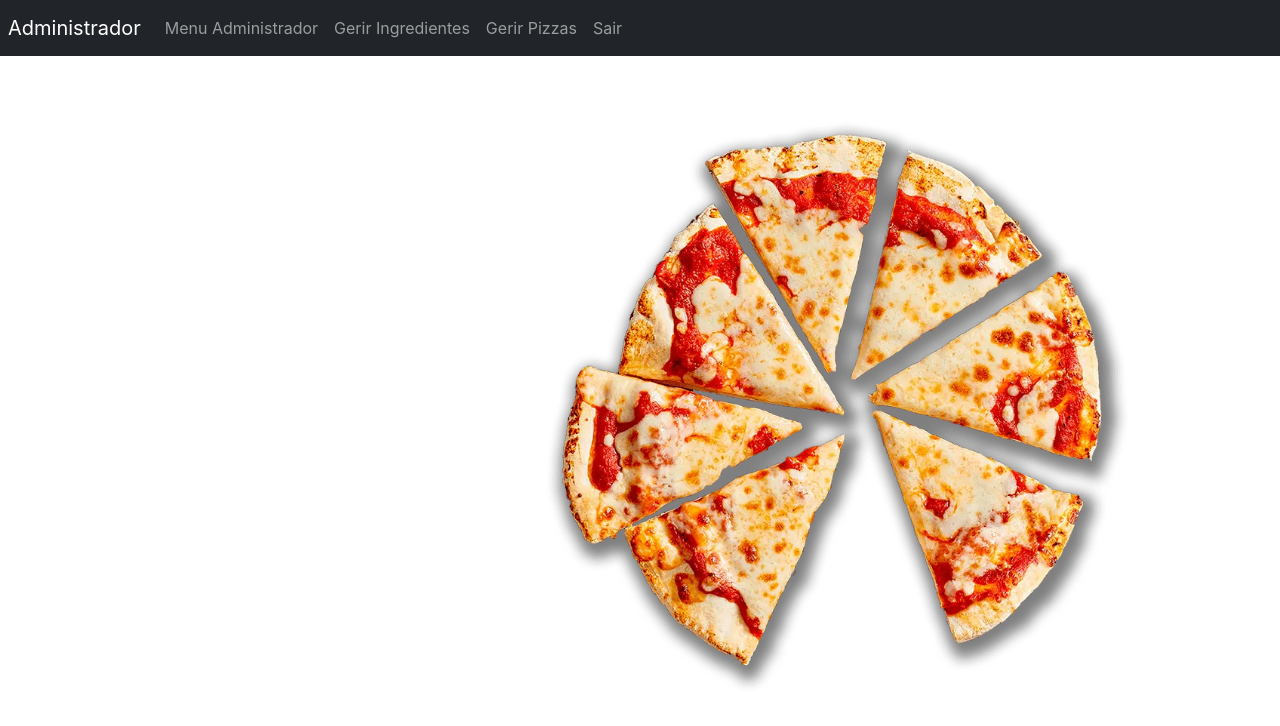
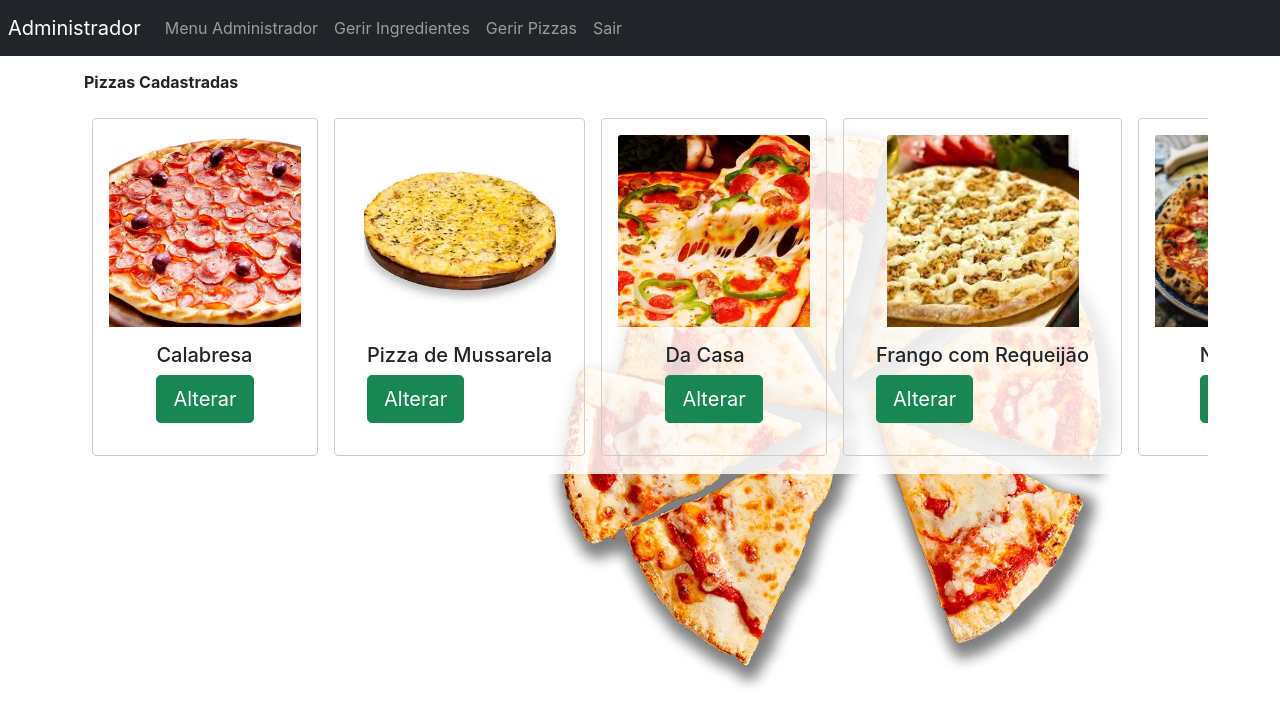
Before and after one commit to dsm-cefet-rj/ti-2022-1-grupo_8, a React (Create React App) app: page /gerir-pizzas in a window 1280 px wide. Shown: the top 726 px of the page. Built offline with nearby package versions, Linux system fonts and the light colour scheme; a web font is replaced by a local one.

Commit message:
Adicionado scroll menu na pagina gerir-pizzas

```diff
--- a/src/components/Admin/gerir-pizzas.js
+++ b/src/components/Admin/gerir-pizzas.js
@@ -1,14 +1,48 @@
 import AdminNav from "./admin-nav";
-import { pizzas } from "../store";
+import { pizzas as pizzaBD } from "../store";
 
 /*
 Componente: GerirPizzas
 Descrição: Componente que renderiza a página de gerenciamento de pizzas
 */
 const GerirPizzas = () => {
+    const pizzas = pizzaBD.sort((a, b) => {
+        return b.quant_comprada - a.quant_comprada;
+    });
+
     return (
         <>
             <AdminNav />
+            <div class="container mb-2 p-1 bg-transparent">
+                <div class="row section">
+                    <p><b>Pizzas Cadastradas</b></p>
+                    <div class="scrollmenu">
+                        {pizzas.map(pizza => (
+                            <div  style={{
+                                "width": "18rem",
+                                "margin": "0.5rem",
+                                "border": "1px solid #ccc",
+                                "border-radius": "0.25rem",
+                                "padding": "1rem",
+                                "display": "flex",
+                                "flex-direction": "column",
+                                "justify-content": "space-between",
+                                "align-items": "center",
+                                }} key={pizza.id}>
+                                <img class="card-img-top" src={pizza.imagem} alt={pizza.nome} style={{
+                                    "width": "12rem",
+                                    "height": "12rem",
+                                    "object-fit": "cover",
+                                    }}/>
+                                <div class="card-body">
+                                    <h5 class="card-title">{pizza.nome}</h5>
+                                    <button class="btn btn-lg btn-primary btn-success">Alterar</button>
+                                </div>
+                            </div>
+                        ))}
+                    </div>
+                </div>
+            </div>
         </>
     );
 }
```
